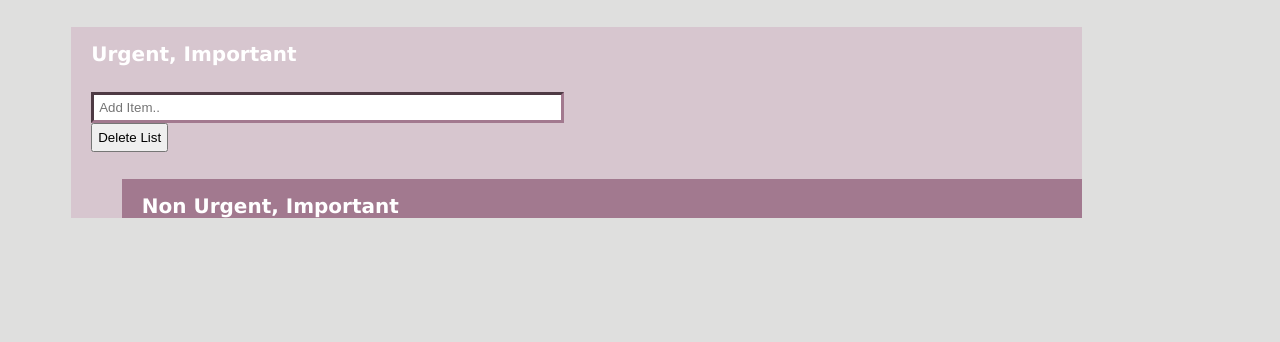
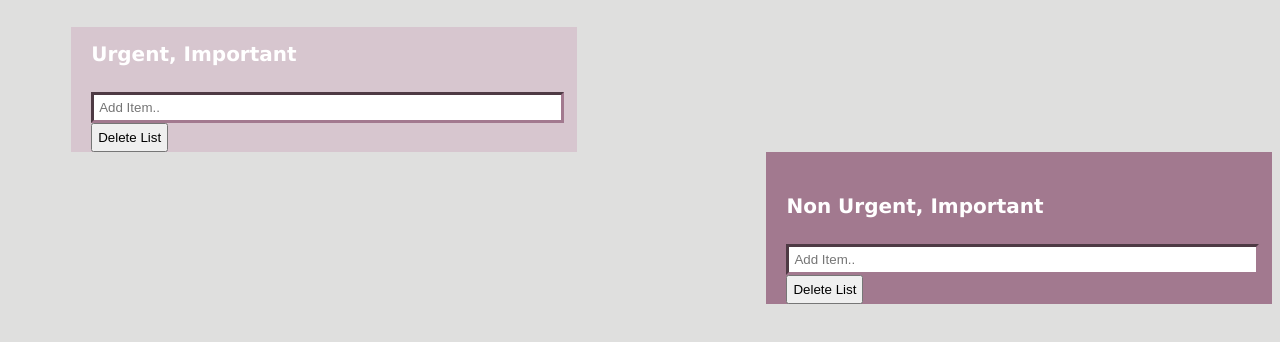
Before and after one commit to m2bhatt/ToDoList, a plain HTML site: page index.html in a window 1280 px wide. Drawn offline with Linux system fonts and the light colour scheme.

Commit message:
Added another list

```diff
--- a/index.html
+++ b/index.html
@@ -16,11 +16,18 @@
       </ul>
       <button onclick="deleteList()" class="delButton">Delete List</button>
 
+    </div>
       <div id="nonUrgentImportant">
         <H4> Non Urgent, Important </h4>
+          <form onsubmit="event.preventDefault(); createTodo(this)">
+            <input type="text" placeholder="Add Item.." id="firstList" size="55">
+          </form>
+          <ul id="myList">
+          </ul>
+        <button onclick="deleteList()" class="delButton">Delete List</button>
       </div>
 
-    </div>
+
 
   </body>
 </html>
--- a/script.js
+++ b/script.js
@@ -37,6 +37,7 @@ function deleteList(){
   var delText = document.getElementById("myList");
   while (delText.firstChild){
     delText.removeChild(delText.firstChild);
+    localStorage.removeItem("tasks");
   }
 }
 
--- a/style.css
+++ b/style.css
@@ -30,14 +30,17 @@ h4 {
 
 #urgentImportant {
   background-color: #D7C6CF;
-  width: 80%;
+  width: 40%;
   height: 50%;
   margin-left: 5%;
 }
 
 #nonUrgentImportant {
   background-color: #A2798F;
+  width: 40%;
+  height: 50%;
   margin-left: 5%;
+  float: right;
 }
 
 #myList {
```
